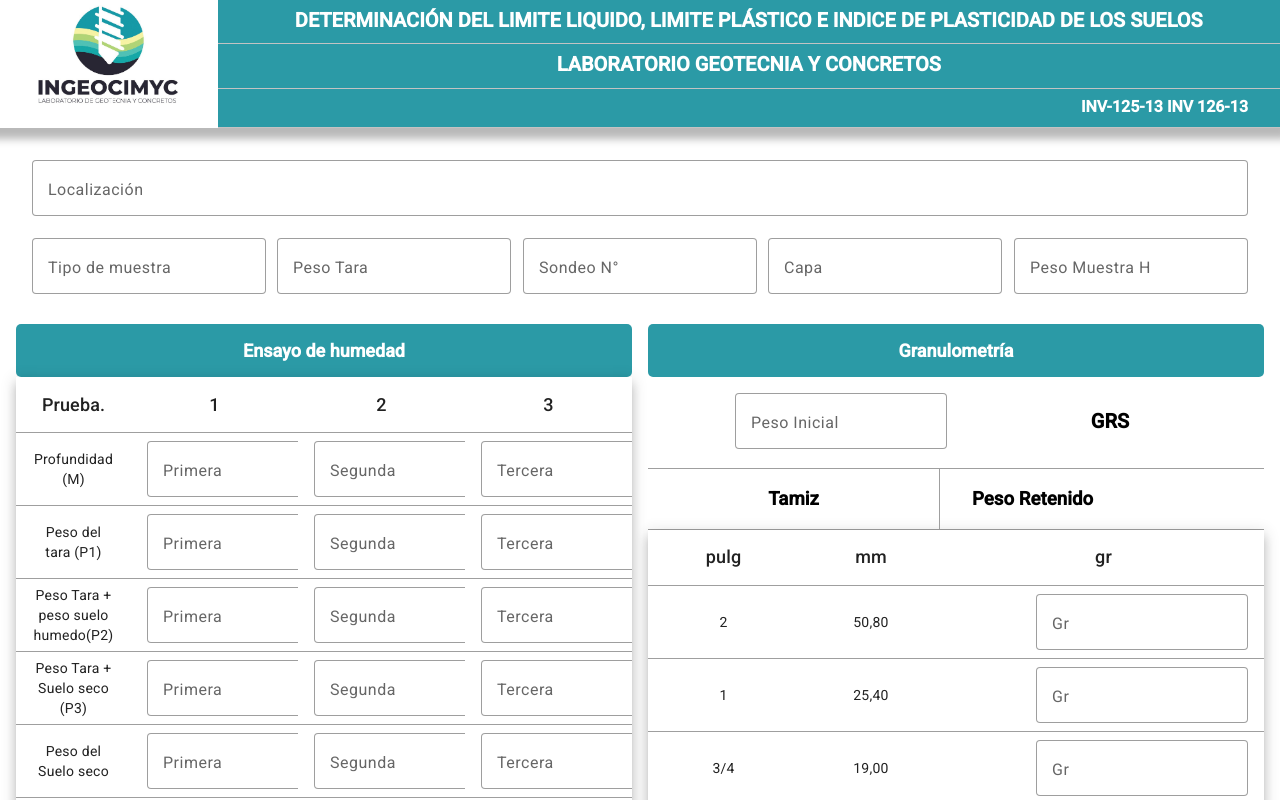
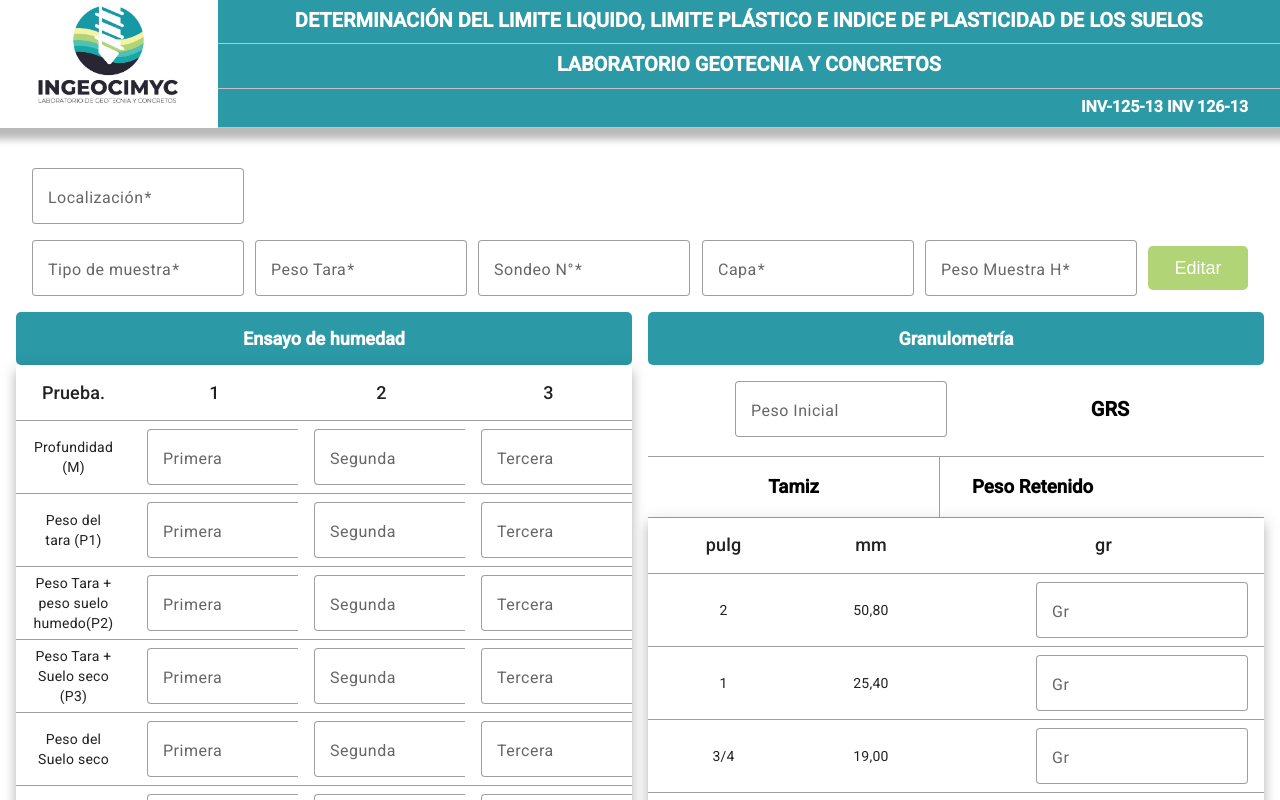
Before and after one commit to miltondw/laboratorio-ingeocimyc, an Angular app: page /laboratorio in a window 1280 px wide. Built offline with nearby package versions, Linux system fonts and the light colour scheme.

Commit message:
create services from hader-form

```diff
--- a/src/app/components/forms/form-header/form-header.component.html
+++ b/src/app/components/forms/form-header/form-header.component.html
@@ -1,46 +1,112 @@
-<form>
+<form [formGroup]="form" >
   <div class="content_field location">
-    <!-- <h2>Localización</h2> -->
-    <mat-form-field appearance="outline">
+    <p *ngIf="values?.location && !activeEdit" >
+      Localización: <span>{{values?.location}} </span>
+    </p>
+    <mat-form-field *ngIf="!values?.location || activeEdit" appearance="outline">
       <mat-label>Localización</mat-label>
-      <input matInput>
+      <input matInput formControlName="location" />
     </mat-form-field>
+    <mat-error
+    *ngIf="
+      form.get('location')?.hasError('required') &&
+      form.get('location')?.touched
+    "
+  >
+    Este campo es requerido
+  </mat-error>
   </div>
-  <div class="content_fields">
+  <div class="content_fields" >
     <div class="content_field">
-      <!-- <h2>Tipo de muestra</h2> -->
-      <mat-form-field appearance="outline">
+      <p *ngIf="values?.typeOfSample && !activeEdit" >
+        Tipo de muestra: <span>{{values?.typeOfSample}} </span>
+    </p>
+      <mat-form-field appearance="outline" *ngIf="!values?.typeOfSample || activeEdit" >
         <mat-label>Tipo de muestra</mat-label>
-        <input matInput>
+        <input matInput formControlName="typeOfSample" />
       </mat-form-field>
+      <mat-error
+        *ngIf="
+          form.get('typeOfSample')?.hasError('required') &&
+          form.get('typeOfSample')?.touched
+        "
+      >
+        Este campo es requerido
+      </mat-error>
     </div>
     <div class="content_field">
-      <!-- <h2>Peso Tara</h2> -->
-      <mat-form-field appearance="outline">
+      <p *ngIf="values?.TareWeight && !activeEdit" >
+        Peso Tara: <span>{{values?.TareWeight}} </span>
+    </p>
+      <mat-form-field appearance="outline" *ngIf="!values?.TareWeight || activeEdit" >
         <mat-label>Peso Tara</mat-label>
-        <input matInput type="number">
+        <input matInput formControlName="TareWeight" type="number" />
       </mat-form-field>
+       <mat-error
+        *ngIf="
+          form.get('TareWeight')?.hasError('required') &&
+          form.get('TareWeight')?.touched
+        "
+      >
+        Este campo es requerido
+      </mat-error>
     </div>
     <div class="content_field">
-      <!-- <h2>Sondeo N°</h2> -->
-      <mat-form-field appearance="outline">
+      <p *ngIf="values?.probe && !activeEdit" >
+        Sondeo N°: <span>{{values?.probe}} </span>
+    </p>
+      <mat-form-field appearance="outline" *ngIf="!values?.probe || activeEdit" >
         <mat-label>Sondeo N°</mat-label>
-        <input matInput type="number">
+        <input matInput formControlName="probe" type="number" />
       </mat-form-field>
+       <mat-error
+        *ngIf="
+          form.get('probe')?.hasError('required') &&
+          form.get('probe')?.touched
+        "
+      >
+        Este campo es requerido
+      </mat-error>
     </div>
     <div class="content_field">
-      <!-- <h2>Capa</h2> -->
-      <mat-form-field appearance="outline">
+      <p *ngIf="values?.layer && !activeEdit" >
+        Capa: <span>{{values?.layer}} </span>
+    </p>
+      <mat-form-field appearance="outline" *ngIf="!values?.layer || activeEdit" >
         <mat-label>Capa</mat-label>
-        <input matInput type="number">
+        <input matInput formControlName="layer" />
       </mat-form-field>
+       <mat-error
+        *ngIf="
+          form.get('layer')?.hasError('required') &&
+          form.get('layer')?.touched
+        "
+      >
+        Este campo es requerido
+      </mat-error>
     </div>
     <div class="content_field">
-      <!-- <h2>Peso Muestra H</h2> -->
-      <mat-form-field appearance="outline">
+      <p *ngIf="values?.sampleWeightH && !activeEdit" >
+        Peso Muestra H: <span>{{values?.sampleWeightH}} </span>
+    </p>
+      <mat-form-field appearance="outline" *ngIf="!values?.sampleWeightH || activeEdit" >
         <mat-label>Peso Muestra H</mat-label>
-        <input matInput type="number">
+        <input matInput formControlName="sampleWeightH" type="number" />
       </mat-form-field>
+       <mat-error
+        *ngIf="
+          form.get('sampleWeightH')?.hasError('required') &&
+          form.get('sampleWeightH')?.touched
+        "
+      >
+        Este campo es requerido
+      </mat-error>
     </div>
+    <button *ngIf="activeEdit" type="button" (click)="onSubmit()">
+      Guardar
+    </button>
+    <button *ngIf="!activeEdit" type="button" (click)="onActiveEdit()">
+      Editar
+    </button>
   </div>
 </form>
--- a/src/app/components/forms/form-header/form-header.component.scss
+++ b/src/app/components/forms/form-header/form-header.component.scss
@@ -1,21 +1,59 @@
 form {
   margin-top: 2rem;
   padding: 0 2rem;
+  p {
+    border-bottom: 2px solid #9f9f9f;
+    width: fit-content;
+    font-size: 18px;
+    font-weight: bold;
+    width: 100%;
+    text-align: center;
+    cursor: pointer;
+    span {
+      font-weight: 400;
+    }
+  }
   h2 {
     font-size: 18px;
     margin: 1rem;
   }
   .content_fields {
-    display: grid;
-    grid-template-columns: repeat(5, 1fr);
+    display: flex;
+    align-items: center;
     gap: 0.7rem;
   }
   .content_field {
+    width: 100%;
     &.location {
       display: flex;
+      p {
+        text-align: left;
+      }
     }
     mat-form-field {
       width: 100%;
+      display: -webkit-inline-box;
+      margin: 0.5rem 0;
+    }
+  }
+  button {
+    height: fit-content;
+    width: 100%;
+    padding: 0.7rem;
+    background: #b1d476;
+    color: white;
+    border: none;
+    border-radius: 5px;
+    font-size: 18px;
+    transition: 600ms transform;
+    z-index: 10;
+    cursor: pointer;
+    &:hover {
+      background: #8ba460;
+    }
+    &:active {
+      transform: scale(0.9);
+      transition: 600ms transform;
     }
   }
 }
--- a/src/app/components/forms/form-header/form-header.component.ts
+++ b/src/app/components/forms/form-header/form-header.component.ts
@@ -1,10 +1,53 @@
-import { Component } from '@angular/core';
-
+import { Component,OnInit } from '@angular/core';
+import { Validators, FormBuilder, FormGroup } from '@angular/forms';
+import {IHeader} from '@app/models/formHeader.model'
+import {FormHeaderService} from '@app/services/form-header.service'
 @Component({
   selector: 'app-form-header',
   templateUrl: './form-header.component.html',
   styleUrls: ['./form-header.component.scss']
 })
-export class FormHeaderComponent {
-
+export class FormHeaderComponent implements OnInit {
+  form: FormGroup = new FormGroup({});
+  values:IHeader|null=null
+  valuesHeader$=this.headerServices.valuesHeader$
+  activeEdit=false
+  constructor (
+    private fb: FormBuilder,
+    private headerServices:FormHeaderService
+    ) {
+    this.buildForm()
+  }
+  ngOnInit(){
+    this.valuesHeader$.subscribe(v=>{
+      this.values=v
+      if(v){
+        this.form.patchValue(v)
+      }
+    })
+  }
+  private buildForm() {
+    this.form = this.fb.group({
+      location: ['', [Validators.required]],
+      typeOfSample: ['',[Validators.required]],
+      TareWeight: ['', [Validators.required]],
+      probe: ['', [Validators.required]],
+      layer: ['', [Validators.required]],
+      sampleWeightH: ['', [Validators.required]]
+    });
+  }
+  onSubmit() {
+    if (this.form.valid) {
+      this.values=this.form.value
+      if(this.values){
+        this.headerServices.saveStorage(this.values)
+        this.activeEdit=false
+      }
+    } else {
+      this.form.markAllAsTouched()
+    }
+  }
+  onActiveEdit(){
+    this.activeEdit=true
+  }
 }
--- a/src/app/models/formHeader.model.ts
+++ b/src/app/models/formHeader.model.ts
@@ -1,4 +1,4 @@
-export interface HeaderI{
+export interface IHeader{
 location:string;
 typeOfSample:string;
 TareWeight:number;
--- a/src/app/services/form-header.service.ts
+++ b/src/app/services/form-header.service.ts
@@ -1,10 +1,27 @@
 import { Injectable } from '@angular/core';
 import { BehaviorSubject } from 'rxjs';
+import {IHeader} from '@app/models/formHeader.model'
 
 @Injectable({
   providedIn: 'root'
 })
 export class FormHeaderService {
+  private valuesHeaderSource=new BehaviorSubject<IHeader|null>(null)
+  key = "values-header"
+  valuesHeader$=this.valuesHeaderSource.asObservable()
+  currentHeader:IHeader|null=null
 
-  constructor() { }
+ constructor () {
+    const header = localStorage.getItem(this.key);
+    if (header) {
+      this.valuesHeaderSource.next(JSON.parse(header));
+    }
+    this.valuesHeader$.subscribe(v=>this.currentHeader=v);
+  }
+
+  saveStorage(currentHeader:IHeader){
+      localStorage.setItem(this.key, JSON.stringify(currentHeader));
+      this.currentHeader=currentHeader
+  }
+
 }
--- a/tsconfig.json
+++ b/tsconfig.json
@@ -3,6 +3,12 @@
   "compileOnSave": false,
   "compilerOptions": {
     "baseUrl": "./",
+    "paths": {
+      "@app/*": ["./src/app/*"],
+      "@assets/*": ["./src/assets/*"],
+      "@utils/*": ["./src/utils/*"],
+      "@env/*": ["environments/*"]
+    },
     "outDir": "./dist/out-tsc",
     "forceConsistentCasingInFileNames": true,
     "strict": true,
```
